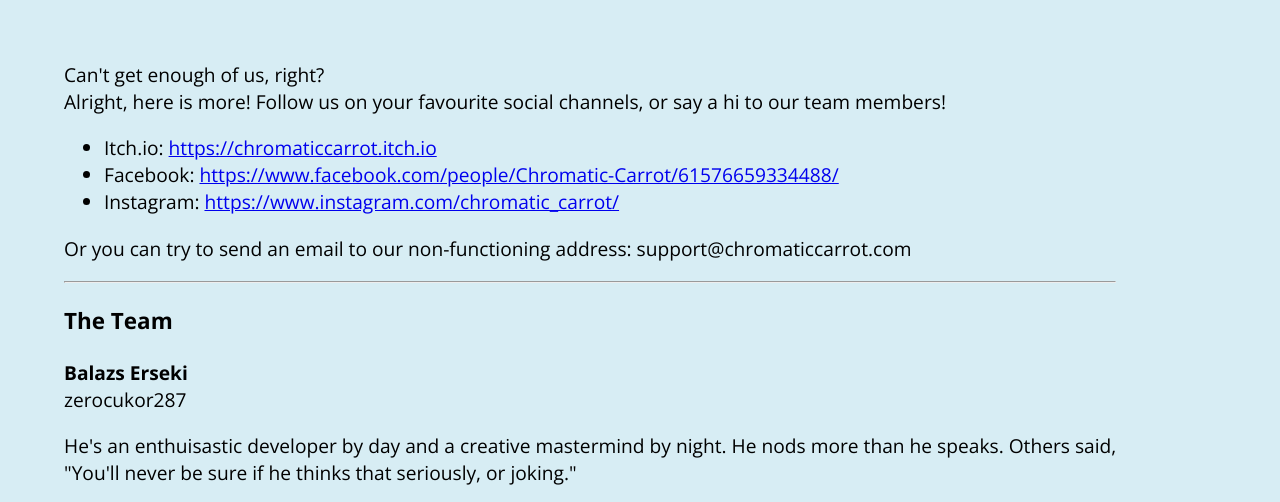
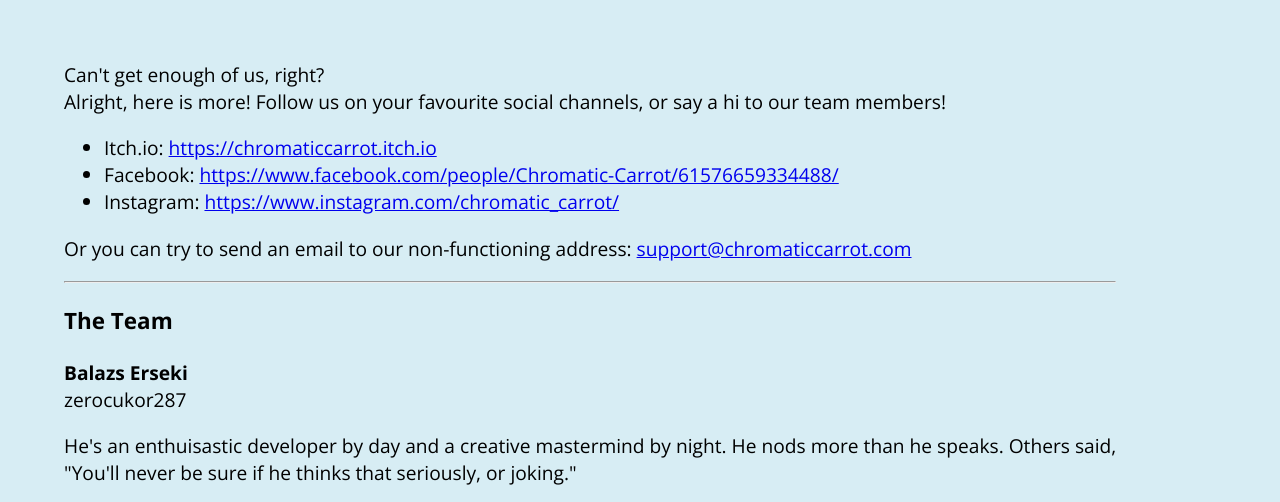
Before and after one commit to chromatic-carrot/chromatic-carrot.github.io, a plain HTML site: page contact.html in a window 1280 px wide. Shown: the part 278-780 px from the top of the page. Drawn offline with nearby package versions, Linux system fonts and the light colour scheme.

Commit message:
Mailto link

```diff
--- a/contact.html
+++ b/contact.html
@@ -40,7 +40,7 @@ Carrot
                     <li>Instagram: <a href="https://www.instagram.com/chromatic_carrot/">https://www.instagram.com/chromatic_carrot/</a></li>
                 </ul>
                 <p>
-                    Or you can try to send an email to our non-functioning address: support@chromaticcarrot.com
+                    Or you can try to send an email to our non-functioning address: <a href="mailto:support@chromaticcarrot.com">support@chromaticcarrot.com</a>
                 </p>
                 <hr>
                 <h3>The Team</h3>
```
